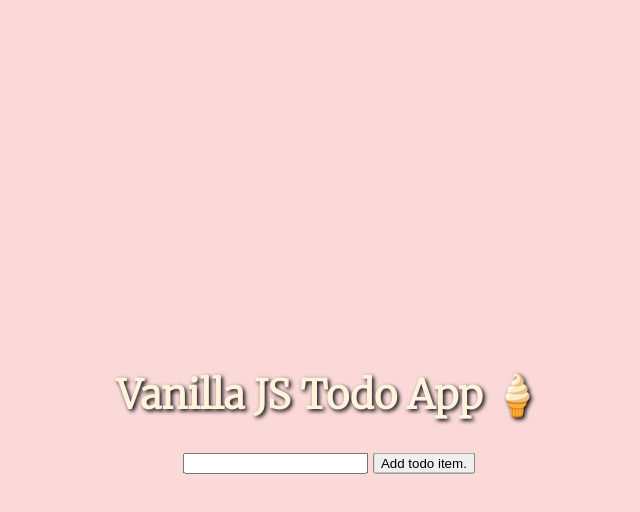
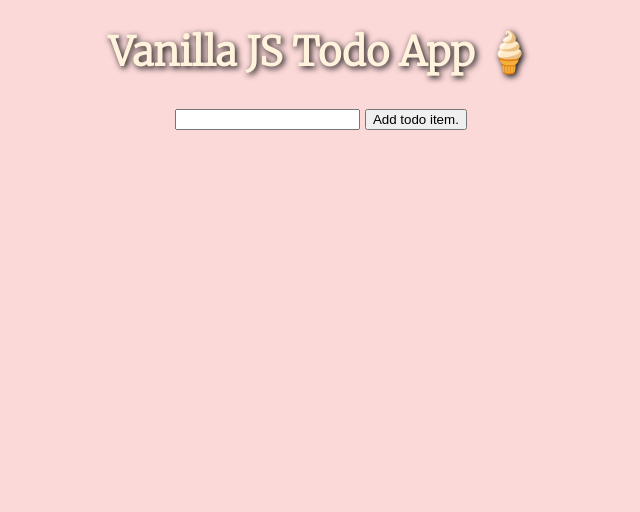
Before and after one commit to Pinjontall94/vanilla-todo-app, a plain HTML site: page index.html in a window 1280 px wide. Shown: the whole page, without its empty margins (319-959 px from the left). Drawn offline with Linux system fonts and the light colour scheme.

Commit message:
vertical centering

```diff
--- a/index.html
+++ b/index.html
@@ -11,14 +11,15 @@
         <link href="images/favicon.ico" rel="icon" type="image/x-icon"/>
         <link rel="stylesheet" href="styles.css"/>
     </head>
-    <body class="center-hv">
+    <body class="center">
         <h1>Vanilla JS Todo App 🍦</h1>
-        <ul id="todos"></ul>
 
-        <form class="center-h">
+        <form class="center">
             <input name="todo" type="text"/>
             <input type="submit" value="Add todo item."/>
         </form>
+
+        <ul id="todos"></ul>
 
         <script src="script.js" defer></script>
 
--- a/styles.css
+++ b/styles.css
@@ -2,22 +2,20 @@ body {
     background-color: #FCD9D9;
     font-family: 'Merriweather', serif;
     font-size: 20px;
-    text-shadow: 2px 2px 4px #000000;
-    list-style-type: square;
+    text-shadow: 2px 2px 6px black;
 }
 
-.center-hv {
-    position: absolute;
-    left: 50%;
-    top: 50%;
-    transform: translate(-50%, -50%);
-    padding: 10px;
+.center {
+    text-align: center;
 }
 
-.center-h {text-align: center;}
+h1 {
+    color: #FFF3DD;
+}
 
-h1 { color: #FFF3DD; }
 ul {
+    text-align: left;
+    display: inline-block;
     font-size: 1.4em;
-    color: #FFFFFF;
+    color: white;
 }
```
Also changed, not shown: 1 other file.
